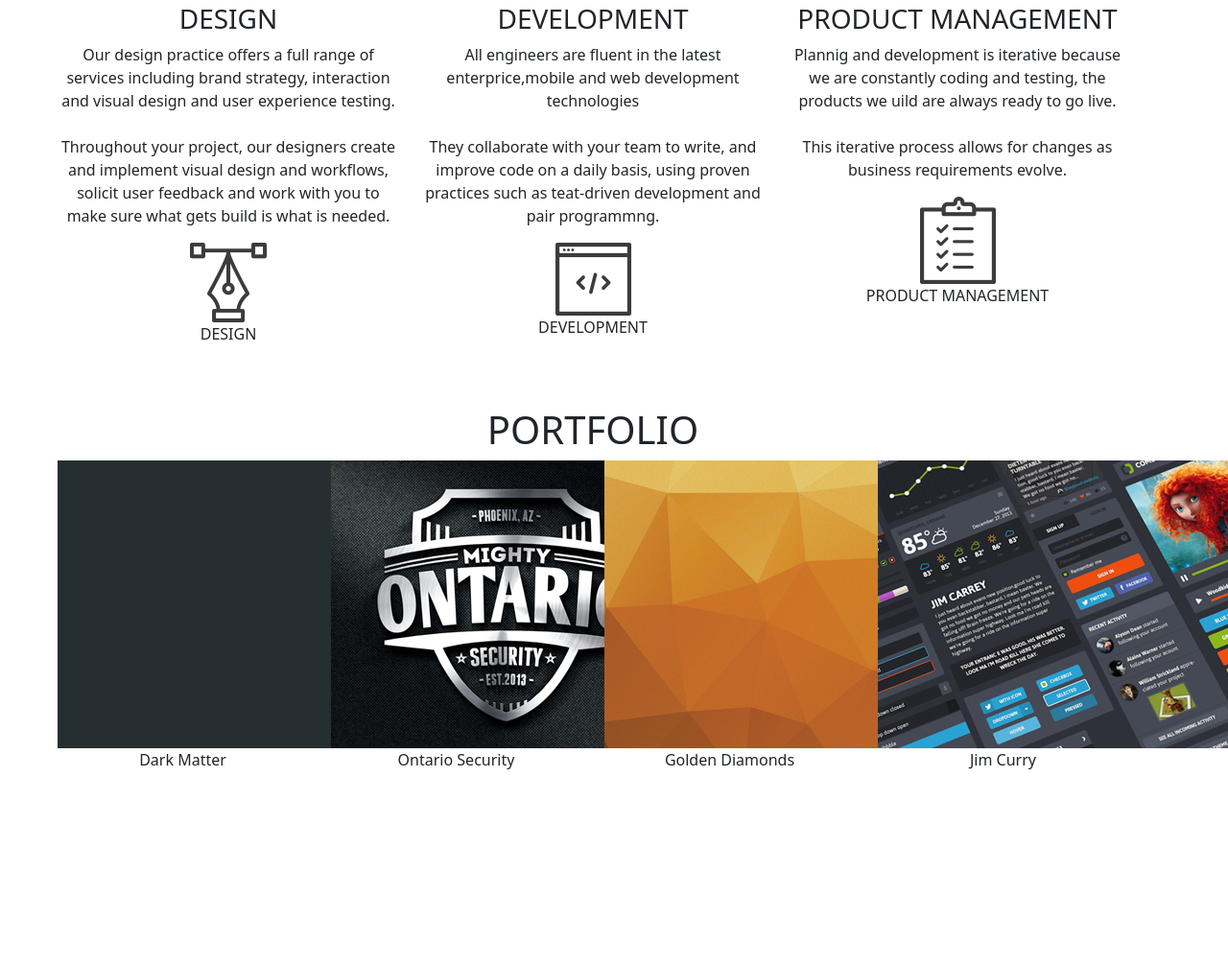
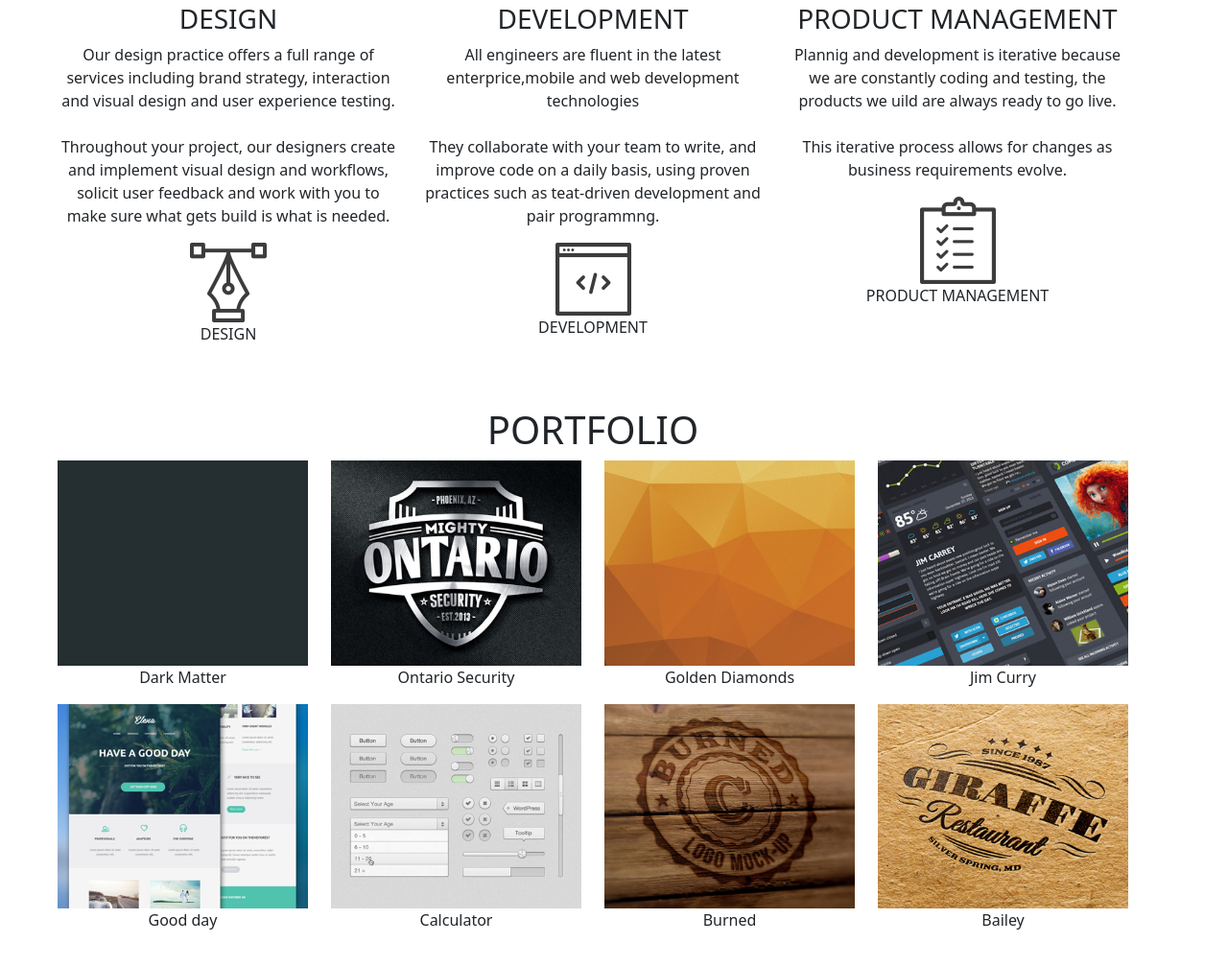
Before and after one commit to CodeRichBob/Delani-Studio, a plain HTML site: page index.html in a window 1280 px wide. Shown: the part 1645-2652 px from the top of the page at 96% size. Before the commit the page ends 2513 px from the top, so only its background shows below. Drawn offline with Linux system fonts and the light colour scheme.

Commit message:
add all work items in portfolio

```diff
--- a/css/styles.css
+++ b/css/styles.css
@@ -61,3 +61,7 @@
   font-family: "Copse", serif;
   font-size: 18px;
 }
+.col-md-3 img {
+  max-width: 100%;
+  max-height: 100%;
+}
--- a/index.html
+++ b/index.html
@@ -110,9 +110,27 @@
             </div>
             <div class="col-md-3">
                 <img src="/assets/portfolio/work1.jpg" alt="">
-                <p id="work2">Jim Curry</p>
+                <p id="work3">Jim Curry</p>
             </div>
         </div>
+       <div class="row">
+           <div class="col-md-3">
+               <img src="/assets/portfolio/work5.jpg" alt="">
+               <p id="work4">Good day</p>
+           </div>
+           <div class="col-md-3">
+                <img src="/assets/portfolio/work6.jpg" alt="">
+                <p id="work5">Calculator</p>
+           </div>
+           <div class="col-md-3">
+                <img src="/assets/portfolio/work7.jpg" alt="">
+                <p id="work6">Burned</p>
+           </div>
+           <div class="col-md-3">
+               <img src="/assets/portfolio/work8.jpg" alt="">
+               <p id="work7">Bailey</p>
+           </div>
+       </div>
     </div>
 
 </body>
```
